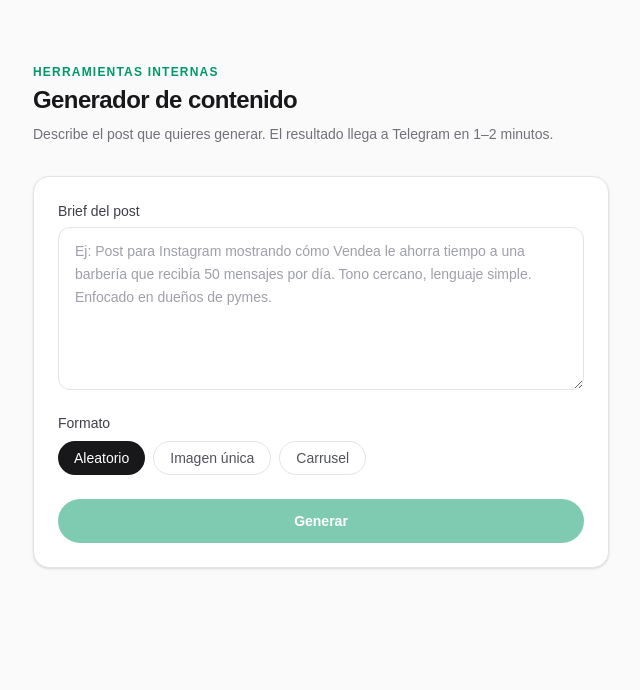
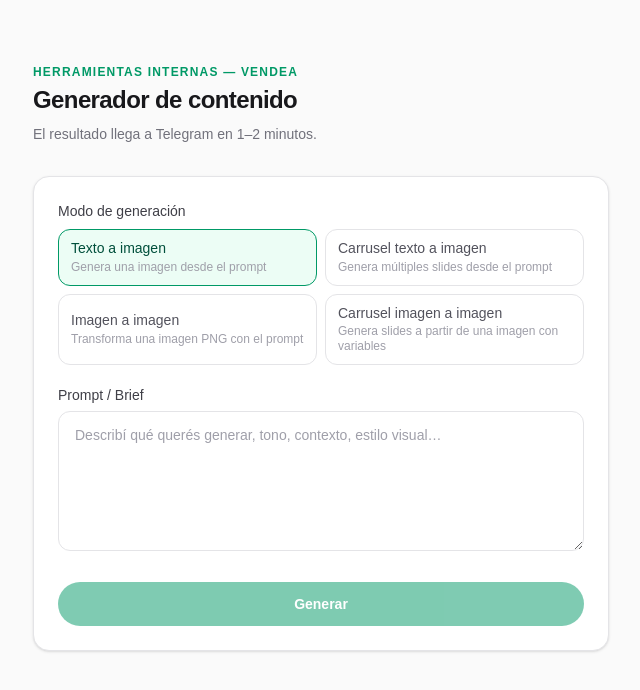
Before and after one commit to aahumada21/CLoserAIWEB, a Next.js app: page /tools in a window 1280 px wide. Shown: the top 690 px of the page, without its empty margins (319-959 px from the left). Built offline with nearby package versions, Linux system fonts and the light colour scheme.

Commit message:
feat: reescribir /tools con 4 modos, soporte imagen PNG y variables

```diff
--- a/src/app/api/tools/content-generate/route.ts
+++ b/src/app/api/tools/content-generate/route.ts
@@ -1,29 +1,40 @@
 import { NextRequest, NextResponse } from "next/server";
 
+const EXTERNAL_URL = "https://tools.aahumada.com/webhook/content-generate-web";
+
 export async function POST(req: NextRequest) {
-  const body = await req.json();
-  const { prompt, format } = body as { prompt?: string; format?: string };
-
-  if (!prompt?.trim()) {
-    return NextResponse.json({ error: "El prompt no puede estar vacío." }, { status: 400 });
-  }
-
   const apiKey = process.env.CONTENT_GENERATE_API_KEY;
   if (!apiKey) {
     return NextResponse.json({ error: "API key no configurada." }, { status: 500 });
   }
 
-  const res = await fetch("https://tools.aahumada.com/webhook/content-generate-web", {
+  const incoming = await req.formData();
+
+  const mode = String(incoming.get("mode") ?? "").trim();
+  const prompt = String(incoming.get("prompt") ?? "").trim();
+
+  if (!mode) return NextResponse.json({ error: "Modo requerido." }, { status: 400 });
+  if (!prompt) return NextResponse.json({ error: "El prompt no puede estar vacío." }, { status: 400 });
+
+  // Build outgoing multipart — do NOT set Content-Type (fetch sets boundary automatically)
+  const out = new FormData();
+  out.append("mode", mode);
+  out.append("prompt", prompt);
+
+  const variables = String(incoming.get("variables") ?? "").trim();
+  if (variables) out.append("variables", variables);
+
+  const image = incoming.get("image");
+  if (image && image instanceof File && image.size > 0) {
+    out.append("image", image, image.name);
+  }
+
+  try {
+    const res = await fetch(EXTERNAL_URL, {
       method: "POST",
-    headers: {
-      "Content-Type": "application/json",
-      "X-Api-Key": apiKey,
-    },
-    body: JSON.stringify({
-      prompt: prompt.trim(),
-      format: format ?? "random",
-    }),
-    signal: AbortSignal.timeout(15000),
+      headers: { "X-Api-Key": apiKey },
+      body: out,
+      signal: AbortSignal.timeout(20000),
     });
 
     if (!res.ok) {
@@ -32,4 +43,10 @@ export async function POST(req: NextRequest) {
 
     const data = await res.json();
     return NextResponse.json(data);
+  } catch (err) {
+    const msg = err instanceof Error && err.name === "TimeoutError"
+      ? "El servidor tardó demasiado en responder."
+      : "No se pudo conectar con el servidor.";
+    return NextResponse.json({ error: msg }, { status: 502 });
   }
+}
--- a/src/app/tools/page.tsx
+++ b/src/app/tools/page.tsx
@@ -1,44 +1,81 @@
 "use client";
 
-import { useState } from "react";
+import { useRef, useState } from "react";
 
-const FORMATS = [
-  { value: "random", label: "Aleatorio" },
-  { value: "single", label: "Imagen única" },
-  { value: "carousel", label: "Carrusel" },
+const MODES = [
+  {
+    value: "text_to_image",
+    label: "Texto a imagen",
+    description: "Genera una imagen desde el prompt",
+    needsImage: false,
+    needsVariables: false,
+  },
+  {
+    value: "carousel_text",
+    label: "Carrusel texto a imagen",
+    description: "Genera múltiples slides desde el prompt",
+    needsImage: false,
+    needsVariables: false,
+  },
+  {
+    value: "image_to_image",
+    label: "Imagen a imagen",
+    description: "Transforma una imagen PNG con el prompt",
+    needsImage: true,
+    needsVariables: false,
+  },
+  {
+    value: "carousel_image",
+    label: "Carrusel imagen a imagen",
+    description: "Genera slides a partir de una imagen con variables",
+    needsImage: true,
+    needsVariables: true,
+  },
 ] as const;
 
-type Format = (typeof FORMATS)[number]["value"];
+type ModeValue = (typeof MODES)[number]["value"];
 type Status = "idle" | "loading" | "success" | "error";
 
 export default function ToolsPage() {
+  const [mode, setMode] = useState<ModeValue>("text_to_image");
   const [prompt, setPrompt] = useState("");
-  const [format, setFormat] = useState<Format>("random");
+  const [variables, setVariables] = useState("");
+  const [imageFile, setImageFile] = useState<File | null>(null);
   const [status, setStatus] = useState<Status>("idle");
   const [errorMsg, setErrorMsg] = useState("");
+  const fileRef = useRef<HTMLInputElement>(null);
+
+  const currentMode = MODES.find((m) => m.value === mode)!;
 
   async function handleSubmit(e: React.FormEvent) {
     e.preventDefault();
     if (!prompt.trim()) return;
+    if (currentMode.needsImage && !imageFile) return;
 
     setStatus("loading");
     setErrorMsg("");
 
+    const fd = new FormData();
+    fd.append("mode", mode);
+    fd.append("prompt", prompt.trim());
+    if (currentMode.needsVariables && variables.trim()) {
+      fd.append("variables", variables.trim());
+    }
+    if (currentMode.needsImage && imageFile) {
+      fd.append("image", imageFile, imageFile.name);
+    }
+
     try {
       const res = await fetch("/api/tools/content-generate", {
         method: "POST",
-        headers: { "Content-Type": "application/json" },
-        body: JSON.stringify({ prompt, format }),
+        body: fd,
       });
-
       const data = await res.json();
-
       if (!res.ok) {
         setErrorMsg(data.error ?? "Error desconocido.");
         setStatus("error");
         return;
       }
-
       setStatus("success");
     } catch {
       setErrorMsg("No se pudo conectar con el servidor.");
@@ -49,37 +86,41 @@ export default function ToolsPage() {
   function reset() {
     setStatus("idle");
     setPrompt("");
-    setFormat("random");
+    setVariables("");
+    setImageFile(null);
     setErrorMsg("");
+    if (fileRef.current) fileRef.current.value = "";
   }
+
+  const canSubmit =
+    !!prompt.trim() &&
+    (!currentMode.needsImage || !!imageFile) &&
+    status !== "loading";
 
   return (
     <div className="min-h-screen bg-zinc-50 px-4 py-16">
       <div className="mx-auto max-w-xl">
         <div className="mb-8">
           <p className="text-xs font-semibold uppercase tracking-widest text-emerald-600">
-            Herramientas internas
+            Herramientas internas — Vendea
           </p>
           <h1 className="mt-1 text-2xl font-semibold tracking-tight text-zinc-900">
             Generador de contenido
           </h1>
           <p className="mt-2 text-sm text-zinc-500">
-            Describe el post que quieres generar. El resultado llega a Telegram
-            en 1–2 minutos.
+            El resultado llega a Telegram en 1–2 minutos.
           </p>
         </div>
 
         {status === "success" ? (
           <div className="rounded-2xl border border-emerald-200 bg-emerald-50 p-8 text-center">
-            <p className="text-3xl">✅</p>
+            <p className="text-4xl">✅</p>
             <p className="mt-3 text-base font-semibold text-emerald-800">
               ¡Enviado! Revisá tu Telegram en 1–2 min.
             </p>
             <p className="mt-1 text-sm text-emerald-600">
-              Formato:{" "}
-              <span className="font-medium">
-                {FORMATS.find((f) => f.value === format)?.label}
-              </span>
+              Modo:{" "}
+              <span className="font-medium">{currentMode.label}</span>
             </p>
             <button
               onClick={reset}
@@ -93,41 +134,86 @@ export default function ToolsPage() {
             onSubmit={handleSubmit}
             className="rounded-2xl border border-zinc-200 bg-white p-6 shadow-sm"
           >
+            {/* Selector de modo */}
             <div>
               <label className="block text-sm font-medium text-zinc-700">
-                Brief del post
+                Modo de generación
+              </label>
+              <div className="mt-2 grid grid-cols-2 gap-2">
+                {MODES.map((m) => (
+                  <button
+                    key={m.value}
+                    type="button"
+                    onClick={() => setMode(m.value)}
+                    className={`rounded-xl border px-3 py-2.5 text-left transition-colors ${
+                      mode === m.value
+                        ? "border-emerald-600 bg-emerald-50 text-emerald-900"
+                        : "border-zinc-200 text-zinc-600 hover:bg-zinc-50"
+                    }`}
+                  >
+                    <p className="text-sm font-medium leading-tight">{m.label}</p>
+                    <p className="mt-0.5 text-xs text-zinc-400 leading-tight">
+                      {m.description}
+                    </p>
+                  </button>
+                ))}
+              </div>
+            </div>
+
+            {/* Prompt */}
+            <div className="mt-5">
+              <label className="block text-sm font-medium text-zinc-700">
+                Prompt / Brief
               </label>
               <textarea
                 value={prompt}
                 onChange={(e) => setPrompt(e.target.value)}
-                rows={6}
+                rows={5}
                 required
-                placeholder="Ej: Post para Instagram mostrando cómo Vendea le ahorra tiempo a una barbería que recibía 50 mensajes por día. Tono cercano, lenguaje simple. Enfocado en dueños de pymes."
+                placeholder="Describí qué querés generar, tono, contexto, estilo visual…"
                 className="mt-1.5 w-full resize-y rounded-xl border border-zinc-200 px-4 py-3 text-sm leading-relaxed text-zinc-800 placeholder:text-zinc-400 focus:border-emerald-500 focus:outline-none"
               />
             </div>
 
-            <div className="mt-4">
-              <label className="block text-sm font-medium text-zinc-700">
-                Formato
-              </label>
-              <div className="mt-2 flex gap-2">
-                {FORMATS.map((f) => (
-                  <button
-                    key={f.value}
-                    type="button"
-                    onClick={() => setFormat(f.value)}
-                    className={`rounded-full px-4 py-1.5 text-sm font-medium transition-colors ${
-                      format === f.value
-                        ? "bg-zinc-900 text-white"
-                        : "border border-zinc-200 text-zinc-600 hover:bg-zinc-50"
-                    }`}
-                  >
-                    {f.label}
-                  </button>
-                ))}
+            {/* Imagen PNG — solo modos imagen a imagen */}
+            {currentMode.needsImage && (
+              <div className="mt-4">
+                <label className="block text-sm font-medium text-zinc-700">
+                  Imagen de referencia{" "}
+                  <span className="text-zinc-400 font-normal">(PNG)</span>
+                </label>
+                <input
+                  ref={fileRef}
+                  type="file"
+                  accept="image/png"
+                  required
+                  onChange={(e) => setImageFile(e.target.files?.[0] ?? null)}
+                  className="mt-1.5 block w-full cursor-pointer rounded-xl border border-zinc-200 px-3 py-2 text-sm text-zinc-600 file:mr-3 file:rounded-full file:border-0 file:bg-zinc-100 file:px-3 file:py-1 file:text-xs file:font-medium file:text-zinc-700 hover:file:bg-zinc-200"
+                />
+                {imageFile && (
+                  <p className="mt-1 text-xs text-zinc-400">{imageFile.name}</p>
+                )}
               </div>
-            </div>
+            )}
+
+            {/* Variables — solo carrusel imagen a imagen */}
+            {currentMode.needsVariables && (
+              <div className="mt-4">
+                <label className="block text-sm font-medium text-zinc-700">
+                  Variables{" "}
+                  <span className="text-zinc-400 font-normal">
+                    (separadas por coma)
+                  </span>
+                </label>
+                <input
+                  type="text"
+                  value={variables}
+                  onChange={(e) => setVariables(e.target.value)}
+                  placeholder="precio, nombre, servicio, ..."
+                  className="mt-1.5 w-full rounded-xl border border-zinc-200 px-4 py-2.5 text-sm text-zinc-800 placeholder:text-zinc-400 focus:border-emerald-500 focus:outline-none"
+                />
+              </div>
+            )}
 
             {status === "error" && (
               <p className="mt-4 rounded-lg bg-red-50 px-3 py-2 text-sm text-red-600">
@@ -137,10 +223,10 @@ export default function ToolsPage() {
 
             <button
               type="submit"
-              disabled={status === "loading" || !prompt.trim()}
+              disabled={!canSubmit}
               className="mt-6 w-full rounded-full bg-emerald-600 py-3 text-sm font-semibold text-white transition-colors hover:bg-emerald-500 disabled:cursor-not-allowed disabled:opacity-50"
             >
-              {status === "loading" ? "Generando…" : "Generar"}
+              {status === "loading" ? "Enviando…" : "Generar"}
             </button>
           </form>
         )}
```
Lines whose indentation alone changed are shown as unchanged.
